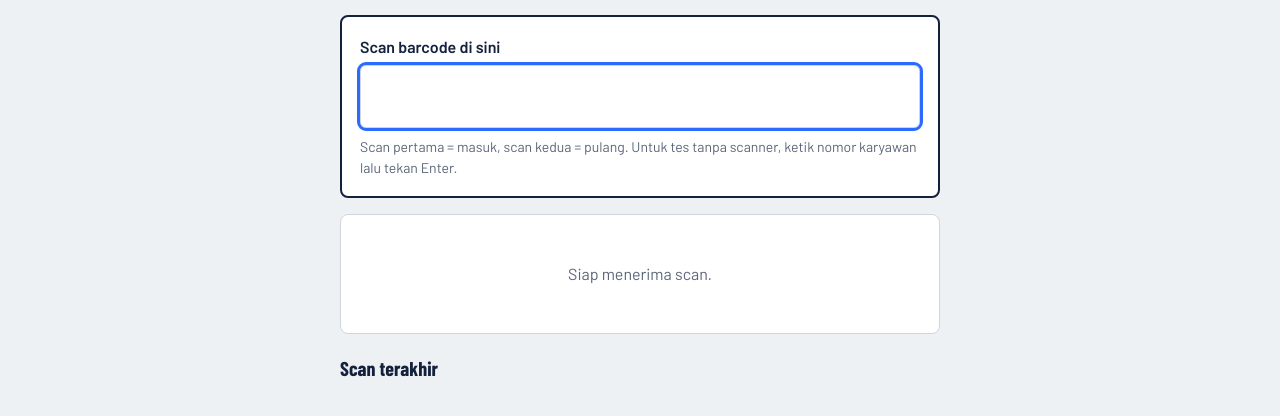
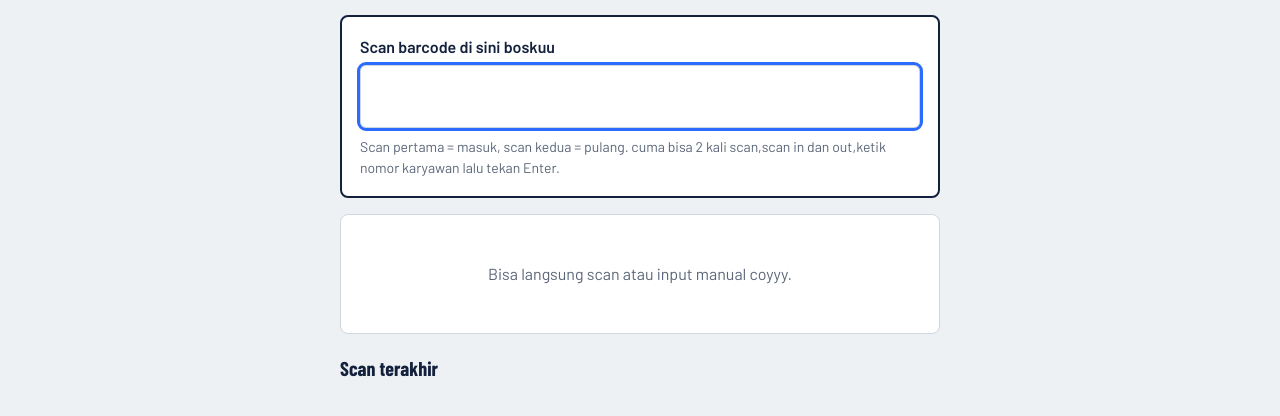
Before and after one commit to shengfeirui123/sfr-absensi, a plain HTML site: page index.html in a window 1280 px wide. Shown: the part 230-646 px from the top of the page. Drawn offline with nearby package versions, Linux system fonts and the light colour scheme.

Commit message:
Update index.html

```diff
--- a/index.html
+++ b/index.html
@@ -42,12 +42,12 @@ h2{font:700 20px "Barlow Condensed",sans-serif;margin:22px 0 8px}
   <div class="clock"><div id="time">--:--:--</div><div id="date"></div></div>
 
   <div class="scan">
-    <label for="kode">Scan barcode di sini</label>
+    <label for="kode">Scan barcode di sini boskuu</label>
     <input id="kode" autocomplete="off" autofocus inputmode="text" aria-describedby="hint">
-    <p class="hint" id="hint">Scan pertama = masuk, scan kedua = pulang. Untuk tes tanpa scanner, ketik nomor karyawan lalu tekan Enter.</p>
+    <p class="hint" id="hint">Scan pertama = masuk, scan kedua = pulang. cuma bisa 2 kali scan,scan in dan out,ketik nomor karyawan lalu tekan Enter.</p>
   </div>
 
-  <div id="res" role="status" aria-live="polite">Siap menerima scan.</div>
+  <div id="res" role="status" aria-live="polite">Bisa langsung scan atau input manual coyyy.</div>
 
   <h2>Scan terakhir</h2>
   <ul id="recent"></ul>
```
